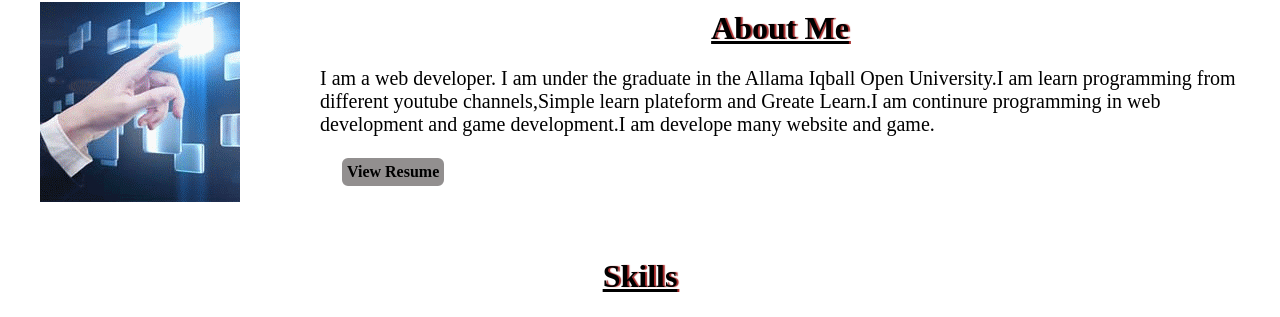
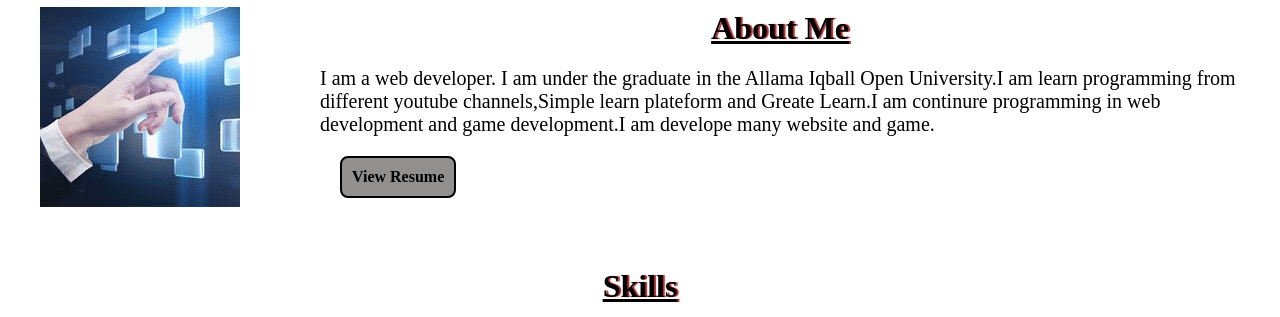
Before and after one commit to Abaid78/My-Portfolio, a plain HTML site: page index.html in a window 1280 px wide. Shown: the part 940-1257 px from the top of the page. Drawn offline with Linux system fonts and the light colour scheme.

Commit message:
update about section buttion style

```diff
--- a/style.css
+++ b/style.css
@@ -134,19 +134,13 @@ nav a {
   padding: 20px;
   margin: 20px;
 }
-
-.content {
-  width: 85vw;
-}
-
 .resume {
-  padding: 5px;
+  padding: 10px;
   margin: 20px;
   background-color: #928f8f;
   width: max-content;
   border: 2px solid;
   border-radius: 8px;
-  color: white;
 }
 .resume:hover {
   background-color: #d8d2d2;
```
